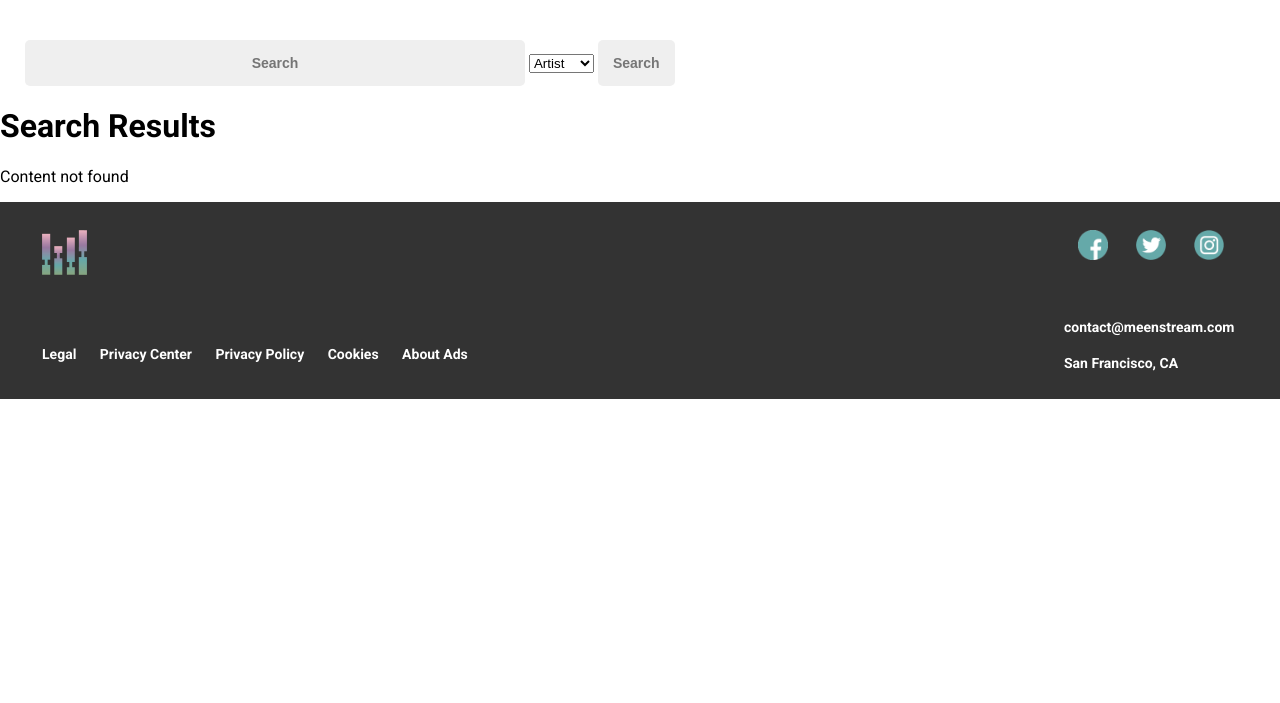
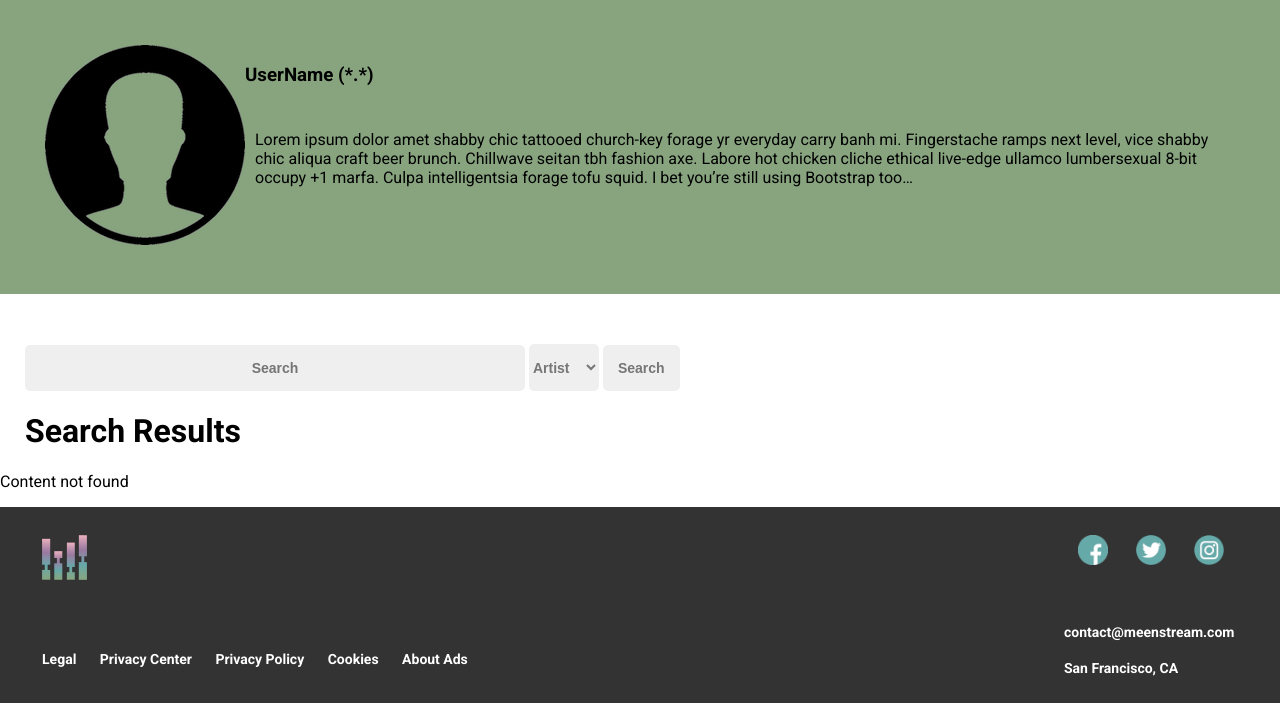
Before and after one commit to EvanReinstein/meenstream, a Django app: template templates/music/profile.html in a window 1280 px wide. Shown: the part 110-813 px from the top of the page. Run offline with Django 3.2, Linux system fonts and the light colour scheme; the template is opened without the code that fills it, so the values that code supplies are empty.

Commit message:
styles Profile page

```diff
--- a/music_app/static/css/playlist.css
+++ b/music_app/static/css/playlist.css
@@ -1,5 +1,37 @@
 /* Playlists and profiles CSS */
 #profile-search {
-    margin-top: 150px;
+    margin-top: 50px;
     padding-left: 25px;
 }
+
+.profile-detail {
+  display: flex;
+  flex-direction: row;
+  margin-top: 110px;
+  padding: 45px;
+  width: 100%;
+  background-color: #87A47F;
+}
+
+.profile-info {
+  display: flex;
+  flex-direction: column;
+}
+
+.profile-info p {
+  padding: 10px;
+}
+
+select {
+  height: 47px;
+  border-radius: 5px;
+  border: none;
+  background-color: #EFEFEF;
+  color: #767676;
+  font-size: 14px;
+  font-weight: 700;
+}
+
+.profile-results {
+  padding-left: 25px;
+}
--- a/templates/music/profile.html
+++ b/templates/music/profile.html
@@ -4,6 +4,16 @@
 
 {% block content %}
 
+<div class="profile-detail">
+  <div>
+    <img src="{% static 'images/mockup-image.png' %}" alt="user profile image">
+  </div>
+  <div class="profile-info">
+    <h3>UserName (*.*) </h3>
+    <p>Lorem ipsum dolor amet shabby chic tattooed church-key forage yr everyday carry banh mi. Fingerstache ramps next level, vice shabby chic aliqua craft beer brunch. Chillwave seitan tbh fashion axe. Labore hot chicken cliche ethical live-edge ullamco lumbersexual 8-bit occupy +1
+    marfa. Culpa intelligentsia forage tofu squid. I bet you’re still using Bootstrap too…</p>
+  </div>
+</div>
 
 <!-- get artist name -->
 <form id="profile-search" action="{% url 'profile_view' username=user.username %}" method="GET">
@@ -17,7 +27,7 @@
   <input type="submit" value="Search">
 </form>
 
-<h1>Search Results</h1>
+<h1 class="profile-results">Search Results</h1>
 
 
 <!-- Artists -->
```
Also changed, not shown: music_app/static/images/mockup-image.png, 2 other files.
